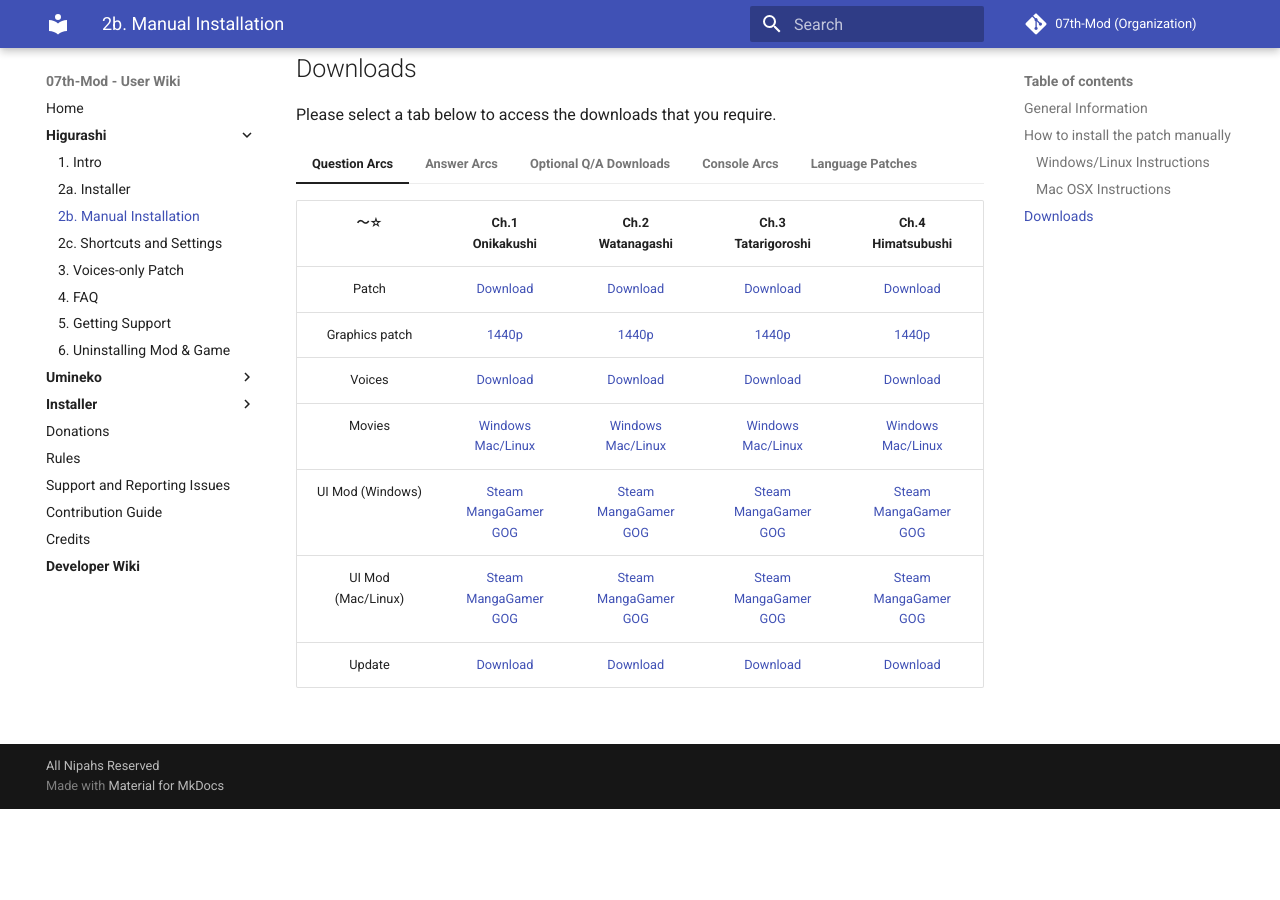
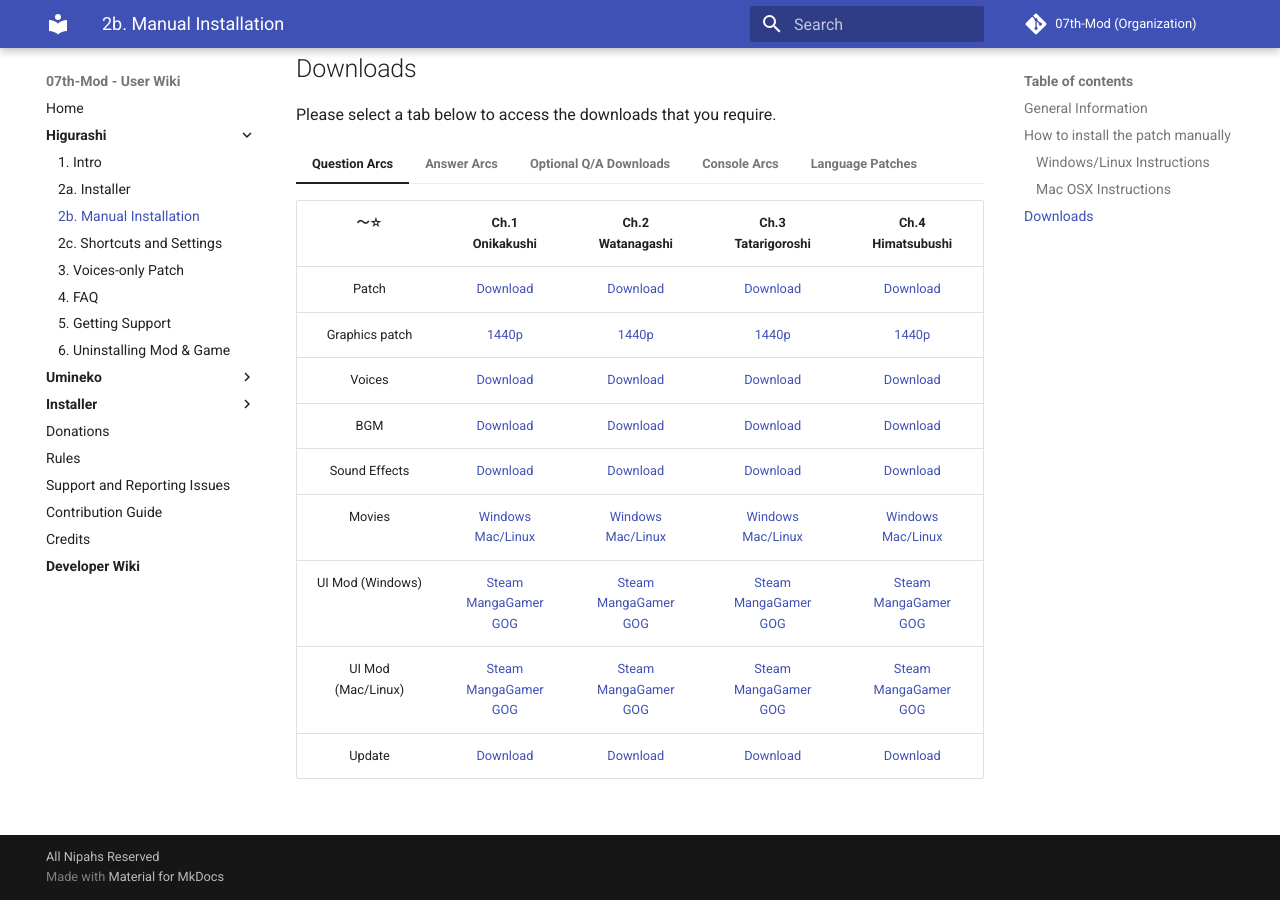
Before and after one commit to 07th-mod/wiki, an MkDocs documentation site: the page built from docs/Higurashi/Manual-Installation.md, in a window 1280 px wide and 900 px high, scrolled down 1418 px. Built offline with MkDocs 1.6.1 and Material for MkDocs 9.7.7, drawn with Linux system fonts in a browser that asks for light colours; before the commit the page ends 2227 px from its top, so only the background shows below that.

Commit message:
Update links for BGM (optional and required)

```diff
--- a/docs/Higurashi/Manual-Installation.md
+++ b/docs/Higurashi/Manual-Installation.md
@@ -97,6 +97,20 @@ Please select a tab below to access the downloads that you require.
     <td style="text-align: center;"><a href="https://07th-mod.com/rikachama/voice/Tatarigoroshi-Voices.7z">Download</a></td>
     <td style="text-align: center;"><a href="https://07th-mod.com/rikachama/voice/Himatsubushi-Voices.7z">Download</a></td>
     </tr>
+    <tr class="even">
+    <td style="text-align: center;">BGM</td>
+    <td style="text-align: center;"><a href="https://07th-mod.com/rikachama/audio/Higurashi-OldBGM.7z">Download</a></td>
+    <td style="text-align: center;"><a href="https://07th-mod.com/rikachama/audio/Higurashi-OldBGM.7z">Download</a></td>
+    <td style="text-align: center;"><a href="https://07th-mod.com/rikachama/audio/Higurashi-OldBGM.7z">Download</a></td>
+    <td style="text-align: center;"><a href="https://07th-mod.com/rikachama/audio/Higurashi-OldBGM.7z">Download</a></td>
+    </tr>
+    <tr class="even">
+    <td style="text-align: center;">Sound Effects</td>
+    <td style="text-align: center;"><a href="https://07th-mod.com/rikachama/audio/Higurashi-OldSE.7z">Download</a></td>
+    <td style="text-align: center;"><a href="https://07th-mod.com/rikachama/audio/Higurashi-OldSE.7z">Download</a></td>
+    <td style="text-align: center;"><a href="https://07th-mod.com/rikachama/audio/Higurashi-OldSE.7z">Download</a></td>
+    <td style="text-align: center;"><a href="https://07th-mod.com/rikachama/audio/Higurashi-OldSE.7z">Download</a></td>
+    </tr>
     <tr class="odd">
     <td style="text-align: center;">Movies</td>
     <td style="text-align: center;"><a href="https://07th-mod.com/rikachama/video/Onikakushi-Movie.7z">Windows</a><br><a href="https://07th-mod.com/rikachama/video/Onikakushi-Movie_UNIX.7z">Mac/Linux</a></td>
@@ -166,6 +180,20 @@ Please select a tab below to access the downloads that you require.
     <td style="text-align: center;"><a href="https://07th-mod.com/rikachama/voice/Minagoroshi-Voices.7z">Download</a></td>
     <td style="text-align: center;"><a href="https://07th-mod.com/rikachama/voice/Matsuribayashi-Voices.7z">Download</a></td>
     </tr>
+    <tr class="even">
+    <td style="text-align: center;">BGM</td>
+    <td style="text-align: center;"><a href="https://07th-mod.com/rikachama/audio/HigurashiKai-OldBGM-v2.7z.7z">Download</a></td>
+    <td style="text-align: center;"><a href="https://07th-mod.com/rikachama/audio/HigurashiKai-OldBGM-v2.7z.7z">Download</a></td>
+    <td style="text-align: center;"><a href="https://07th-mod.com/rikachama/audio/HigurashiKai-OldBGM-v2.7z.7z">Download</a></td>
+    <td style="text-align: center;"><a href="https://07th-mod.com/rikachama/audio/HigurashiKai-OldBGM-v2.7z.7z">Download</a></td>
+    </tr>
+    <tr class="even">
+    <td style="text-align: center;">Sound Effects</td>
+    <td style="text-align: center;"><a href="https://07th-mod.com/rikachama/audio/HigurashiKai-OldSE.7z">Download</a></td>
+    <td style="text-align: center;"><a href="https://07th-mod.com/rikachama/audio/HigurashiKai-OldSE.7z">Download</a></td>
+    <td style="text-align: center;"><a href="https://07th-mod.com/rikachama/audio/HigurashiKai-OldSE.7z">Download</a></td>
+    <td style="text-align: center;"><a href="https://07th-mod.com/rikachama/audio/HigurashiKai-OldSE.7z">Download</a></td>
+    </tr>
     <tr class="odd">
     <td style="text-align: center;">Movies</td>
     <td style="text-align: center;"><a href="https://07th-mod.com/rikachama/video/Meakashi-Movie.7z">Windows</a><br><a href="https://07th-mod.com/rikachama/video/Meakashi-Movie_UNIX.7z">Mac/Linux</a></td>
@@ -232,14 +260,14 @@ Please select a tab below to access the downloads that you require.
     <tbody>
     <tr class="odd">
     <td style="text-align: center;">Question Arcs (all)</td>
-    <td style="text-align: center;"><a href="https://07th-mod.com/rikachama/audio/Higurashi-OldBGM.7z">Question Arcs BGM Fix</a></td>
-    <td style="text-align: center;"><a href="https://07th-mod.com/rikachama/audio/Higurashi-OldSE.7z">Question Arcs Sound Effects Fix</a></td>
+    <td style="text-align: center;"><a href="https://07th-mod.com/rikachama/audio/mg_question_bgm_april.7z">MangaGamer April Update BGM</a></td>
+    <td style="text-align: center;"><a href="https://07th-mod.com/rikachama/audio/mg_question_se_april.7z">MangaGamer April Update Sound Effects</a></td>
     <td style="text-align: center;"><a href="https://07th-mod.com/misc/Higurashi.OST.Remake.zip">Higurashi OST Remake</a> <br> Handmade remakes of nerve's music. <b>Can be installed over Classic BGM.</b> <br> <a href="https://radiataalice.bandcamp.com/album/hinamizawa-syndrome-vol-1">(listen online)</a></td>
     </tr>
     <tr class="even">
     <td style="text-align: center;">Answer Arcs (all)</td>
-    <td style="text-align: center;"><a href="https://07th-mod.com/rikachama/audio/HigurashiKai-OldBGM-v2.7z">Answer Arcs BGM Fix</a></td>
-    <td style="text-align: center;"><a href="https://07th-mod.com/rikachama/audio/HigurashiKai-OldSE.7z">Answer Arcs Sound Effects Fix</a></td>
+    <td style="text-align: center;"><a href="https://07th-mod.com/rikachama/audio/mg_answer_bgm_april.7z">MangaGamer April Update BGM</a></td>
+    <td style="text-align: center;"><a href="https://07th-mod.com/rikachama/audio/mg_answer_se_april.7z">MangaGamer April Update Sound Effects</a></td>
     <td style="text-align: center;">None yet</td>
     </tr>
     </tbody>
```
